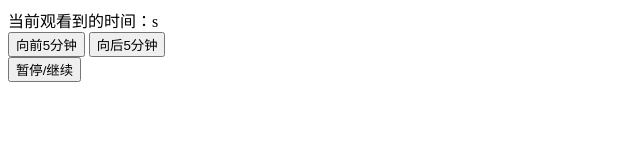
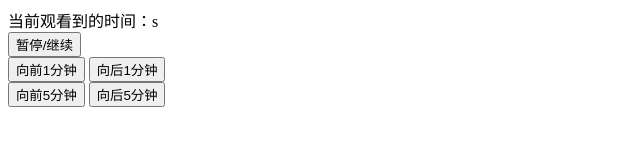
Before and after one commit to ligmh/local-video-sync-server, a website: page static/index.html in a window 1280 px wide. Shown: the whole page, without its empty margins (0-640 px from the left). Drawn offline with nearby package versions, Linux system fonts and the light colour scheme; no server answers.

Commit message:
增加前进/后退一分钟的接口

```diff
--- a/static/index.html
+++ b/static/index.html
@@ -13,10 +13,15 @@
 
         当前观看到的时间：<span id="current-time"></span>s
         <div>
-            <button onclick="buttonClickHandler1()">向前5分钟</button>
-            <button onclick="buttonClickHandler2()">向后5分钟</button>
-            <br>
             <button onclick="buttonClickHandler3()">暂停/继续</button>
+        </div>
+        <div>
+            <button onclick="buttonClickHandler1()">向前1分钟</button>
+            <button onclick="buttonClickHandler2()">向后1分钟</button>
+        </div>
+        <div>
+            <button onclick="buttonClickHandler4()">向前5分钟</button>
+            <button onclick="buttonClickHandler5()">向后5分钟</button>
         </div>
     </div>
     <script src="https://cdn.jsdelivr.net/npm/axios/dist/axios.min.js"></script>
@@ -32,7 +37,7 @@
         }, 1000)
 
         function buttonClickHandler1() {
-            axios.get('/forward')
+            axios.get('/forward/60')
                 .then(response => {
                     console.log(response.data)
 
@@ -41,7 +46,7 @@
         }
 
         function buttonClickHandler2() {
-            axios.get('/backward')
+            axios.get('/backward/60')
                 .then(response => {
                     console.log(response.data)
                 })
@@ -56,8 +61,22 @@
                 .catch(err => console.log(err))
         }
 
+        function buttonClickHandler4() {
+            axios.get('/forward/300')
+                .then(response => {
+                    console.log(response.data)
 
+                })
+                .catch(err => console.log(err))
+        }
 
+        function buttonClickHandler5() {
+            axios.get('/backward/300')
+                .then(response => {
+                    console.log(response.data)
+                })
+                .catch(err => console.log(err))
+        }
     </script>
 </body>
 
```
Also changed, not shown: server.js (+12 -3 lines).
